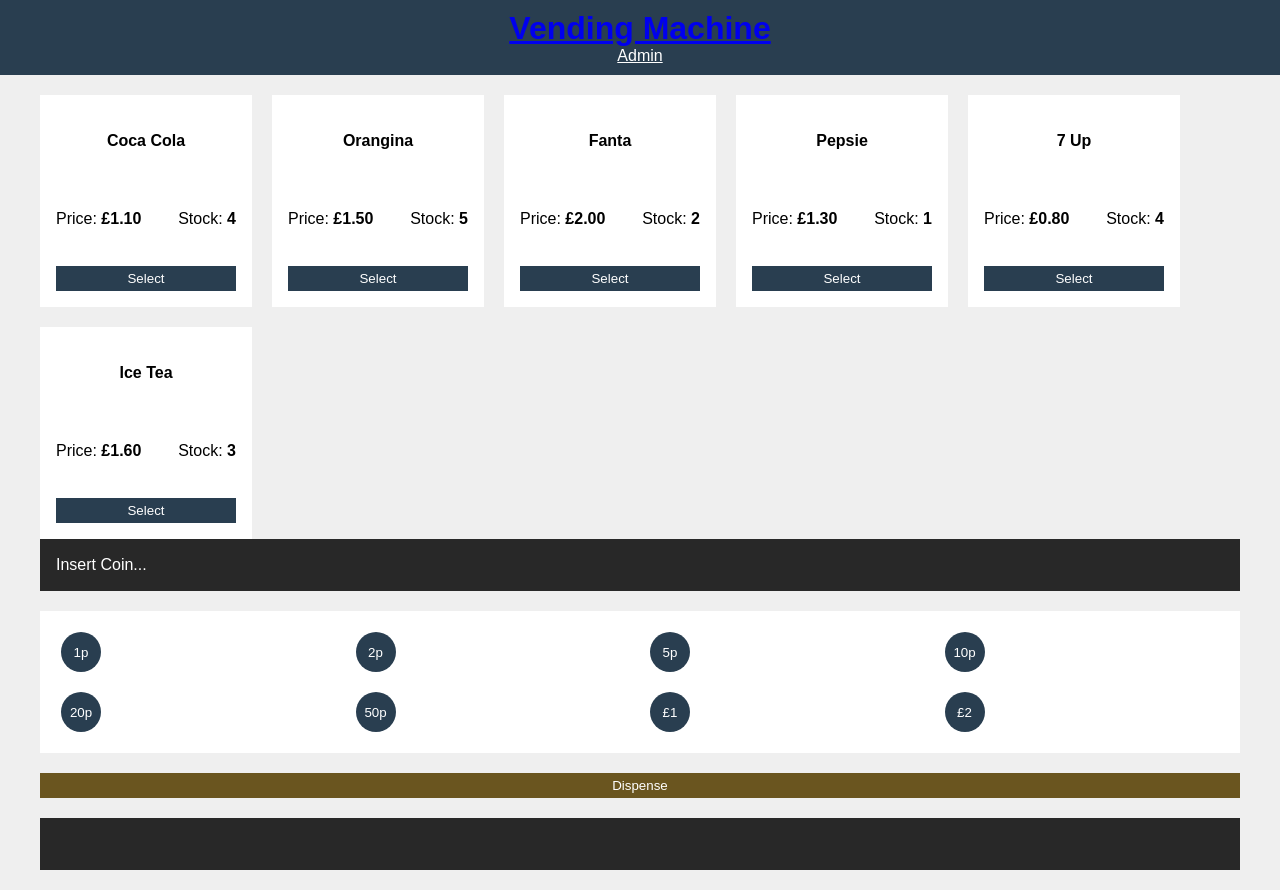
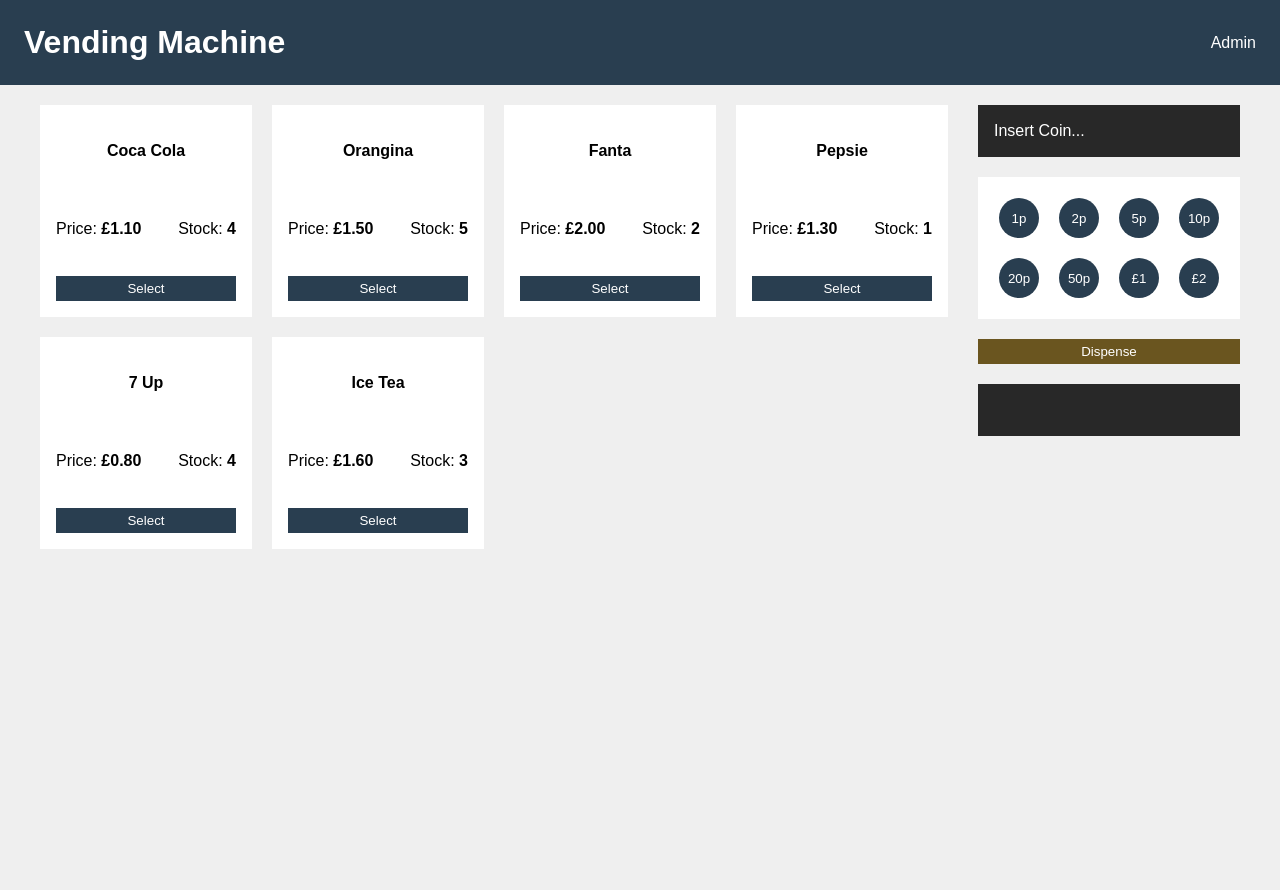
Before and after one commit to cdegrel/vending-machine, a React (Create React App) app: page / in a window 1280 px wide. After the commit the page ends 800 px from the top, so only its background shows below. Built offline with nearby package versions, Linux system fonts and the light colour scheme.

Commit message:
add class btn-full for button

```diff
--- a/src/components/DispenseButton.jsx
+++ b/src/components/DispenseButton.jsx
@@ -1,7 +1,7 @@
 import React from 'react'
 
 const DispenseButton = ({ onDispense }) => (
-    <button className="btn dispense-button" onClick={onDispense}>Dispense</button>
+    <button className="btn btn-full dispense-button" onClick={onDispense}>Dispense</button>
 )
 
 export default DispenseButton
--- a/src/components/ProductListItem.jsx
+++ b/src/components/ProductListItem.jsx
@@ -10,7 +10,7 @@
                 <div>Price: <strong>£{product.price.toFixed(2)}</strong></div>
                 <div>Stock: <strong>{product.stock}</strong></div>
             </div>
-            <button disabled={product.stock <= 0} onClick={() => onSelectProduct(product.id)} className="btn product-list-item__select">Select</button>
+            <button disabled={product.stock <= 0} onClick={() => onSelectProduct(product.id)} className="btn btn-full product-list-item__select">Select</button>
         </div>
     )
 }
--- a/src/style.css
+++ b/src/style.css
@@ -6,21 +6,35 @@
 h1 {
     margin: 0;
 }
+a {
+    text-decoration: none;
+    color: inherit;
+}
 
 .btn {
     border: none;
     padding: 5px 0;
     color: #fff;
     cursor: pointer;
+}
+.btn-full {
     width: 100%;
 }
 
 .header {
     background: #293e50;
-    text-align: center;
-    padding: 10px 0;
+    padding: 1.5rem;
     color: #fff;
+    display: flex;
+    align-items: center;
+    justify-content: space-between;
 }
+
+.machine {
+    display: flex;
+    flex-wrap: wrap;
+}
+
 .app__main {
     max-width: 1200px;
     margin: 0 auto;
```
